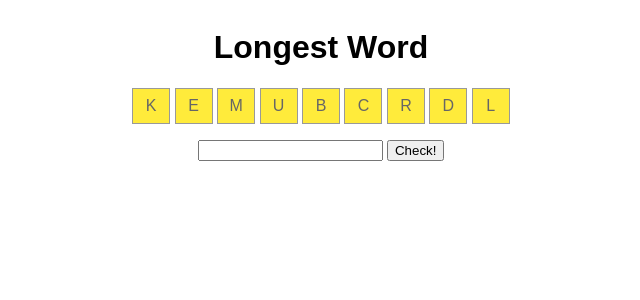
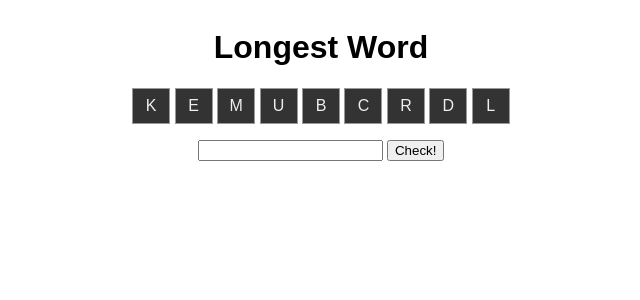
Before and after one commit to florent-bossart/longest-word, a Flask app: page / in a window 1280 px wide. Shown: the top 300 px of the page, without its empty margins (319-959 px from the left). Run offline with Flask 3, Linux system fonts and the light colour scheme.

Commit message:
Revert "Change letter grid background-color to yellow"

```diff
--- a/static/style.css
+++ b/static/style.css
@@ -25,9 +25,3 @@ body {
 .invalid {
   color: red;
 }
-
-.letter {
-  /* [...] */
-  background-color: #FFEB3B;
-  color: #666;
-}
```
